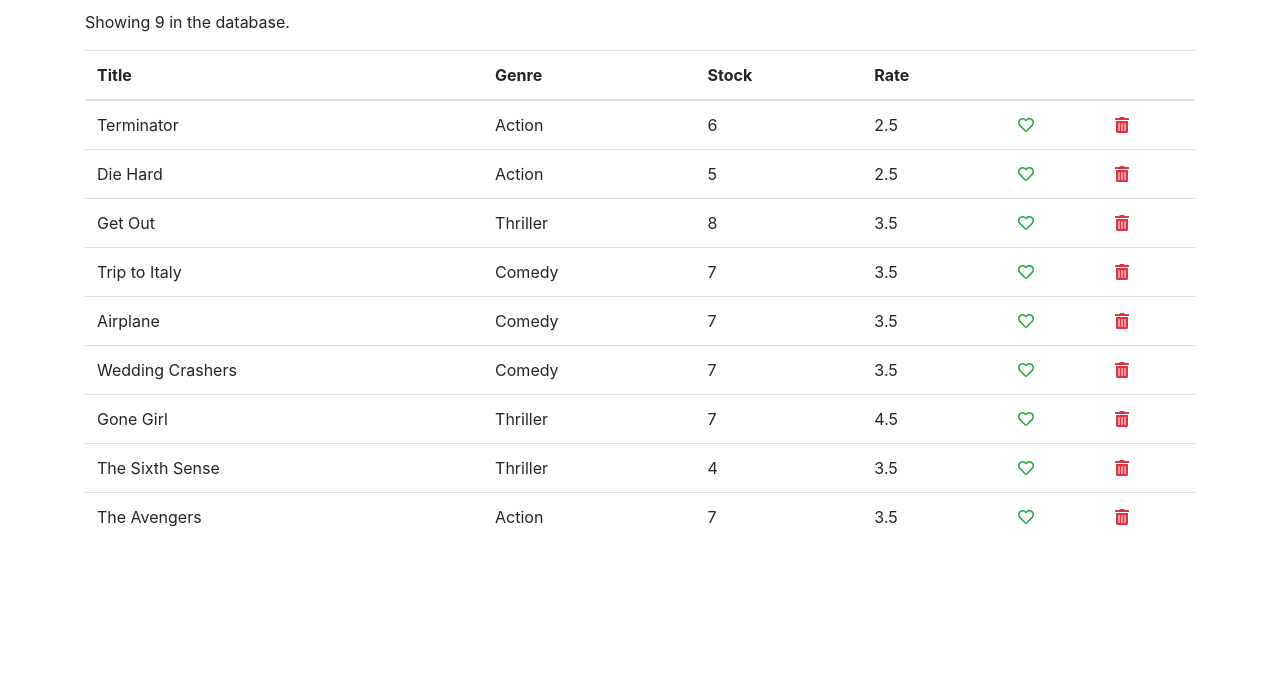
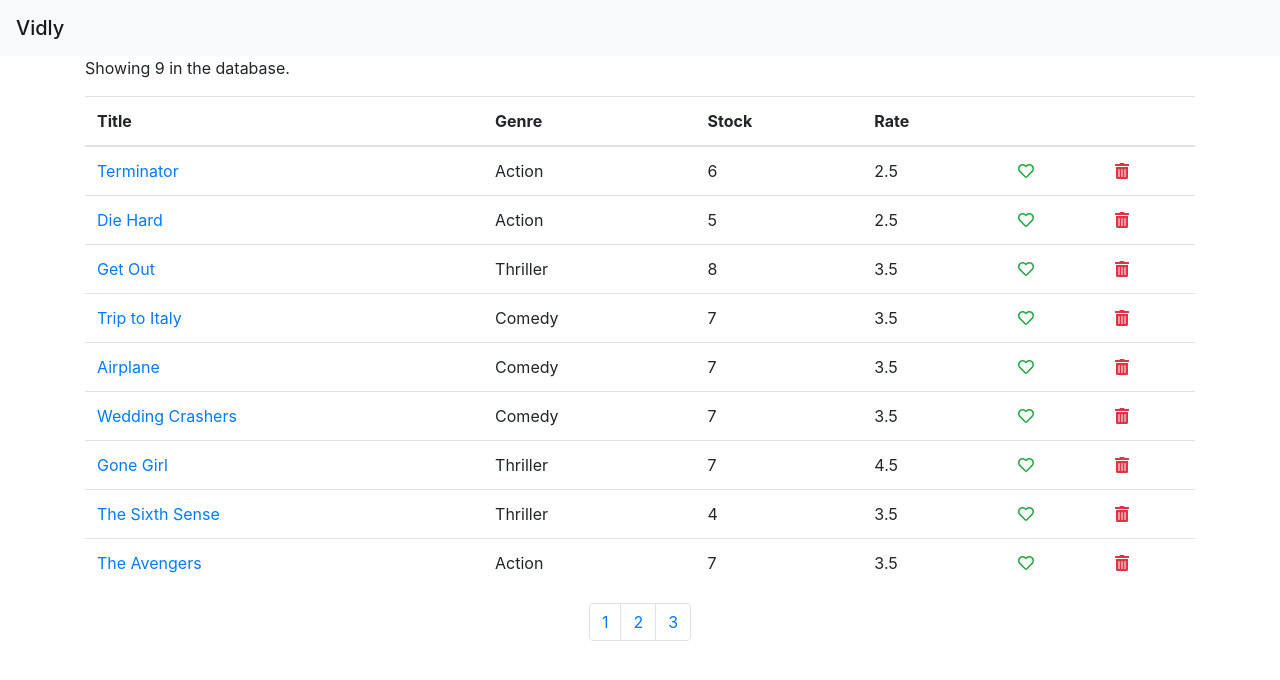
Before and after one commit to OL73/Vidly, a React (Create React App) app: page /movies in a window 1280 px wide. Shown: the top 680 px of the page. Built offline with nearby package versions, Linux system fonts and the light colour scheme.

Commit message:
mise en place routing

```diff
--- a/src/App.js
+++ b/src/App.js
@@ -1,12 +1,13 @@
 import React from "react";
+import { BrowserRouter } from "react-router-dom";
 import "./App.css";
-import Movies from "./components/movies";
+import AppLayout from "./components/Layout/AppLayout";
 
 function App() {
   return (
-    <main className="container">
-      <Movies />
-    </main>
+    <BrowserRouter>
+      <AppLayout />
+    </BrowserRouter>
   );
 }
 
--- /dev/null
+++ b/src/components/Home.jsx
@@ -0,0 +1,9 @@
+import React, { Component } from "react";
+
+class Home extends Component {
+  render() {
+    return <h1>Home</h1>;
+  }
+}
+
+export default Home;
--- /dev/null
+++ b/src/components/Layout/AppContent.jsx
@@ -0,0 +1,24 @@
+import React, { Component } from "react";
+import { Redirect, Route, Switch } from "react-router-dom";
+import Home from "../Home";
+import MovieDetails from "../MovieDetails";
+import Movies from "../movies";
+import NotFound from "../NotFound";
+
+class AppContent extends Component {
+  render() {
+    return (
+      <div className="container">
+        <Switch>
+          <Route path="/movies/:id" component={MovieDetails} />
+          <Route path="/movies" component={Movies} />
+          <Route path="/not-found" component={NotFound} />
+          <Route exact path="/" component={Home} />
+          <Redirect to="/not-found" />
+        </Switch>
+      </div>
+    );
+  }
+}
+
+export default AppContent;
--- /dev/null
+++ b/src/components/Layout/AppLayout.jsx
@@ -0,0 +1,16 @@
+import React, { Fragment, Component } from "react";
+import NavBar from "../NavBar";
+import AppContent from "./AppContent";
+
+class AppLayout extends Component {
+  render() {
+    return (
+      <Fragment>
+        <NavBar />
+        <AppContent />
+      </Fragment>
+    );
+  }
+}
+
+export default AppLayout;
--- /dev/null
+++ b/src/components/MovieDetails.jsx
@@ -0,0 +1,12 @@
+import React from "react";
+
+const MovieDetails = (props) => {
+  return (
+    <div>
+      <h2>Movie Details - {props.match.params.id}</h2>
+      <button className="btn btn-primary btn-sm">Save</button>
+    </div>
+  );
+};
+
+export default MovieDetails;
--- /dev/null
+++ b/src/components/NavBar.jsx
@@ -0,0 +1,33 @@
+import React from "react";
+import { Link } from "react-router-dom";
+
+const NavBar = () => {
+  return (
+    <nav className="navbar navbar-light bg-light">
+      <Link to="/">
+        <span className="navbar-brand mb-0 h1">Vidly</span>
+      </Link>
+      <div className="collapse navbar-collapse" id="navbarSupportedContent">
+        <ul className="navbar-nav mr-auto">
+          <li className="nav-item active">
+            <Link className="nav-link" to="/">
+              Home <span className="sr-only">(current)</span>
+            </Link>
+          </li>
+          <li className="nav-item">
+            <Link className="nav-link" to="/movies">
+              Movies
+            </Link>
+          </li>
+          <li className="nav-item">
+            <Link className="nav-link" to="/">
+              someWhere
+            </Link>
+          </li>
+        </ul>
+      </div>
+    </nav>
+  );
+};
+
+export default NavBar;
--- /dev/null
+++ b/src/components/NotFound.jsx
@@ -0,0 +1,7 @@
+import React from "react";
+
+const NotFound = () => {
+  return <h1>Not Found</h1>;
+};
+
+export default NotFound;
--- a/src/components/movies.jsx
+++ b/src/components/movies.jsx
@@ -3,6 +3,8 @@
 import { FontAwesomeIcon } from "@fortawesome/react-fontawesome";
 import { faTrashAlt } from "@fortawesome/free-solid-svg-icons";
 import Like from "./like";
+import Pagination from "./pagination";
+import { Link } from "react-router-dom";
 
 class Movies extends Component {
   state = {
@@ -34,7 +36,9 @@
       return (
         <tr key={movie._id}>
           {/* <th scope="row">{movie._id}</th> */}
-          <td>{movie.title}</td>
+          <td>
+            <Link to={`/movies/${movie._id}`}>{movie.title}</Link>
+          </td>
           <td>{movie.genre.name}</td>
           <td>{movie.numberInStock}</td>
           <td>{movie.dailyRentalRate}</td>
@@ -90,6 +94,7 @@
           </thead>
           <tbody>{this.renderMovies()}</tbody>
         </table>
+        <Pagination />
       </>
     );
   }
--- /dev/null
+++ b/src/components/pagination.jsx
@@ -0,0 +1,24 @@
+import React from "react";
+
+const Pagination = () => {
+  return (
+    <nav
+      className="d-flex justify-content-center"
+      aria-label="Page navigation example"
+    >
+      <ul className="pagination ">
+        <li className="page-item">
+          <a className="page-link">1</a>
+        </li>
+        <li className="page-item">
+          <a className="page-link">2</a>
+        </li>
+        <li className="page-item">
+          <a className="page-link">3</a>
+        </li>
+      </ul>
+    </nav>
+  );
+};
+
+export default Pagination;
```
Also changed, not shown: package.json (+10 -8 lines), 2 other files (tests, documents, lock files or other folders).
